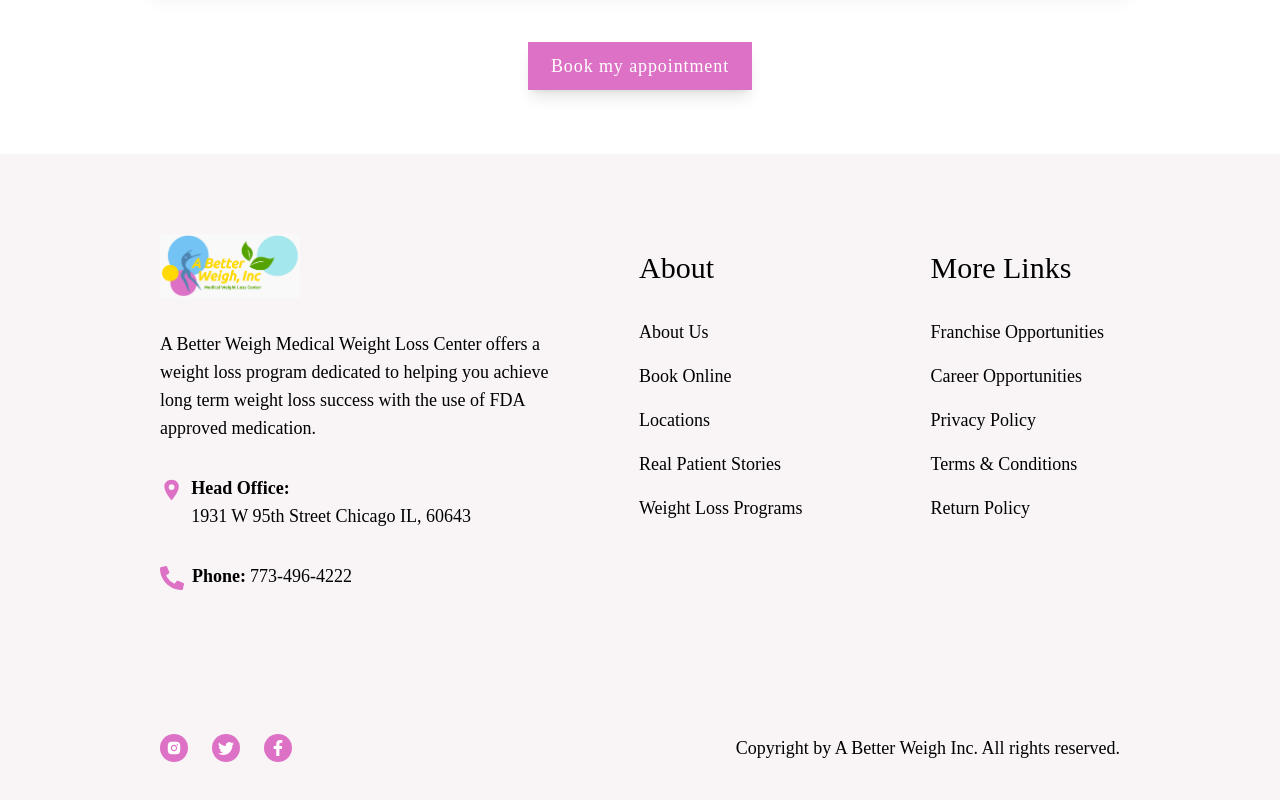
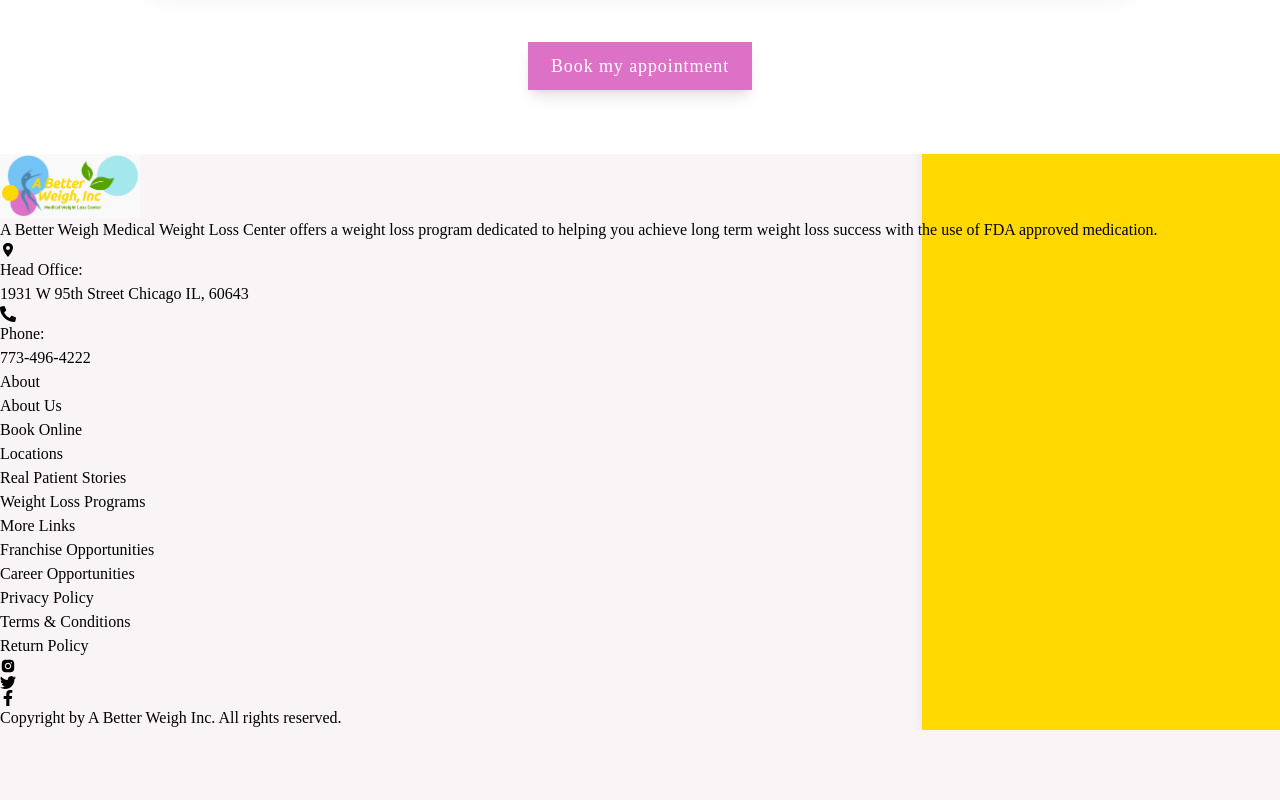
Before and after one commit to michaelmuthomi/responsive-front, a React (Create React App) app: page / in a window 1280 px wide. Shown: the part 4757-5557 px from the top of the page. After the commit the page ends 5487 px from the top, so only its background shows below. Built offline with nearby package versions, Linux system fonts and the light colour scheme.

Commit message:
deleted CSS to show an example

```diff
--- a/package.json
+++ b/package.json
@@ -19,7 +19,7 @@
     "web-vitals": "^2.1.4"
   },
   "scripts": {
-    "start": "react-scripts  start",
+    "start": "react-scripts start",
     "build": "react-scripts build",
     "test": "react-scripts test",
     "eject": "react-scripts eject"
--- a/src/components/layout/Footer.tsx
+++ b/src/components/layout/Footer.tsx
@@ -6,9 +6,9 @@
 
 const Footer = (): JSX.Element => {
   return (
-    <div className="relative flex h-full flex-col bg-customWhite px-8 pb-8 pt-8 text-base sm:px-16 sm:text-lg xl:px-40 xl:pt-16">
-      <div className="mb-4 flex flex-wrap justify-between xl:mb-24 xl:mt-4">
-        <div className="w-full space-y-8 pb-8 sm:w-1/2 xl:w-5/12">
+    <div>
+      <div>
+        <div>
           <a href="/">
             <img src="/logo.png" alt="Logo" width={140} height={65} />
           </a>
@@ -17,27 +17,25 @@
             program dedicated to helping you achieve long term weight loss
             success with the use of FDA approved medication.
           </p>
-          <div className="flex">
-            <IoLocationSharp className="contactIcon" />
-            <div className="xl:flex xl:flex-wrap">
-              <p className="font-bold xl:mr-1 xl:min-w-fit">Head Office:</p>
-              <p className="xl:min-w-fit">
-                1931 W 95th Street Chicago IL, 60643
-              </p>
+          <div>
+            <IoLocationSharp />
+            <div>
+              <p>Head Office:</p>
+              <p>1931 W 95th Street Chicago IL, 60643</p>
             </div>
           </div>
-          <div className="flex">
-            <FaPhoneAlt className="contactIcon" />
-            <div className="xl:flex xl:space-x-1">
-              <p className="font-bold">Phone:</p>
+          <div>
+            <FaPhoneAlt />
+            <div>
+              <p>Phone:</p>
               <p>773-496-4222</p>
             </div>
           </div>
         </div>
-        <div className="flex flex-wrap xl:space-x-16">
-          <div className="mr-8 py-4 xl:px-4">
-            <h5 className="mb-4 text-3xl xl:mb-8">About</h5>
-            <ul className="space-y-4">
+        <div>
+          <div>
+            <h5>About</h5>
+            <ul>
               <li>
                 <a href="/about-us">About Us</a>
               </li>
@@ -55,9 +53,9 @@
               </li>
             </ul>
           </div>
-          <div className="py-4 xl:px-4">
-            <h5 className="mb-4 text-3xl xl:mb-8">More Links</h5>
-            <ul className="space-y-4">
+          <div>
+            <h5>More Links</h5>
+            <ul>
               <li>
                 <a href="/franchise-opportunities">Franchise Opportunities</a>
               </li>
@@ -77,21 +75,19 @@
           </div>
         </div>
       </div>
-      <div className="flex flex-wrap items-center justify-between xl:space-y-0">
-        <div className="mr-4 flex space-x-6">
-          <a href="/callback-ig" className="footerIcon">
-            <AiFillInstagram className="socialMediaIcon" />
+      <div>
+        <div>
+          <a href="/callback-ig">
+            <AiFillInstagram />
           </a>
-          <a href="/callback-tw" className="footerIcon">
-            <BsTwitter className="socialMediaIcon" />
+          <a href="/callback-tw">
+            <BsTwitter />
           </a>
-          <a href="/callback-fb" className="footerIcon">
-            <FaFacebookF className="socialMediaIcon" />
+          <a href="/callback-fb">
+            <FaFacebookF />
           </a>
         </div>
-        <p className="py-4">
-          Copyright by A Better Weigh Inc. All rights reserved.
-        </p>
+        <p>Copyright by A Better Weigh Inc. All rights reserved.</p>
       </div>
     </div>
   );
```
Also changed, not shown: fix.txt (added).
